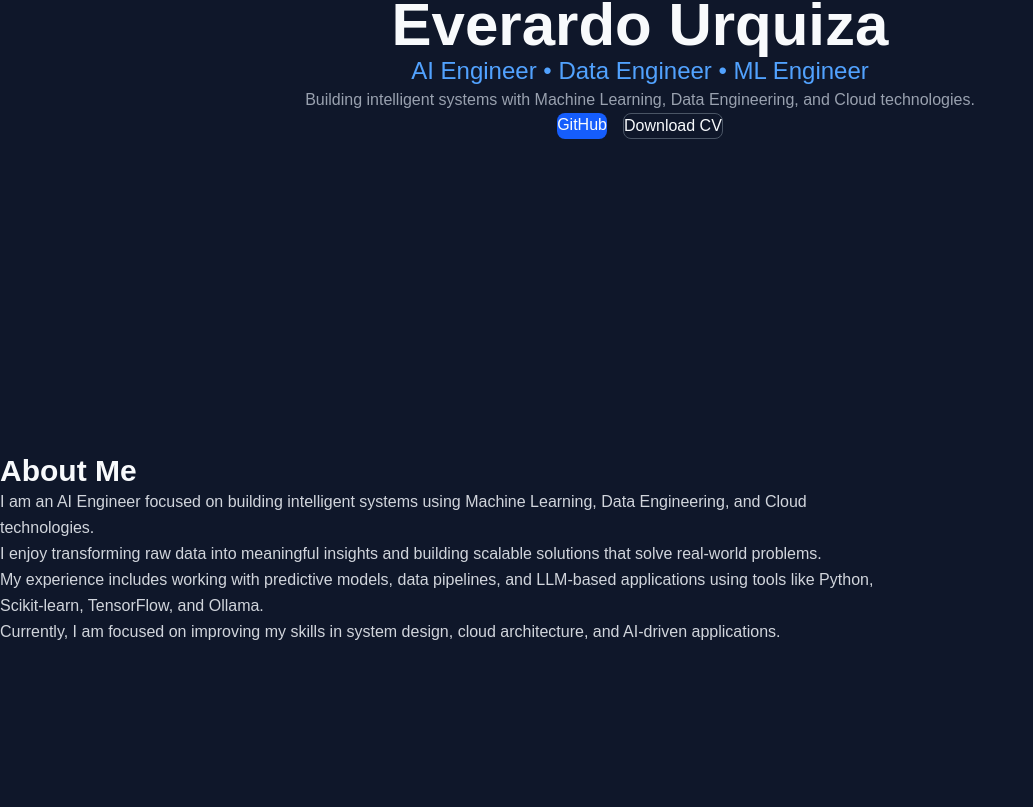
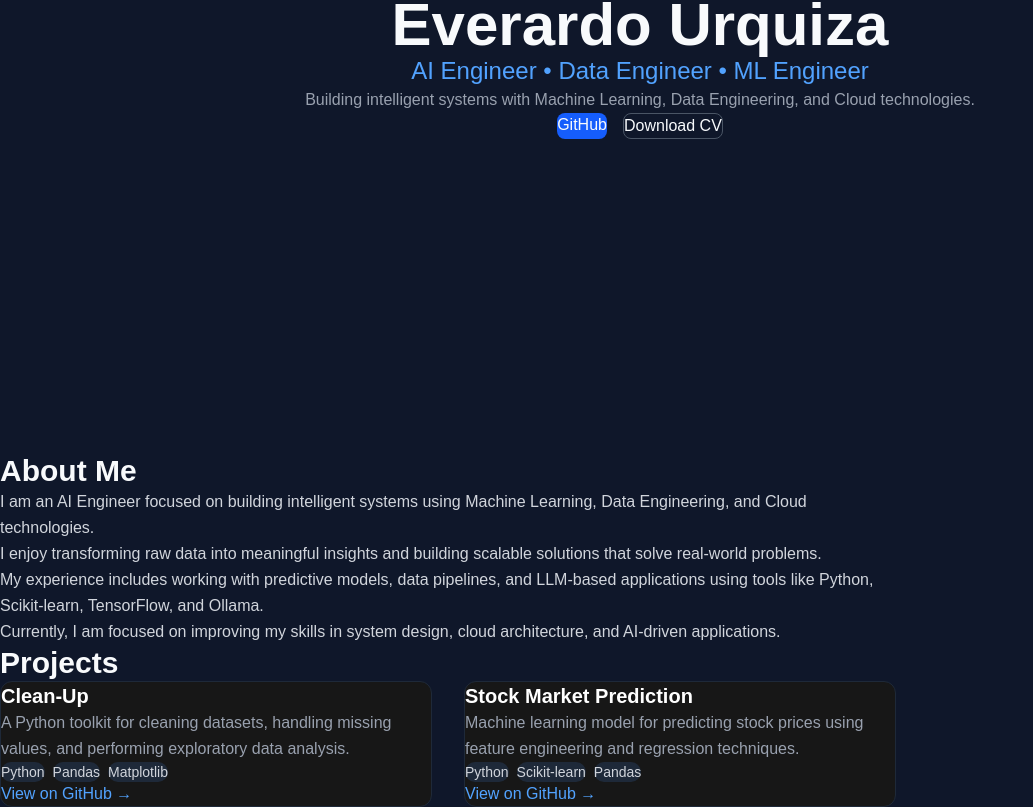
Before and after one commit to eveurquiza/personal-website, a Next.js app: page / in a window 1280 px wide. Shown: the part 347-1154 px from the top of the page, without its empty margins (0-1033 px from the left). Before the commit the page ends 992 px from the top, so only its background shows below. Built offline with nearby package versions, Linux system fonts and the light colour scheme.

Commit message:
Add Projects section with reusable ProjectCard component

```diff
--- a/app/page.tsx
+++ b/app/page.tsx
@@ -1,11 +1,13 @@
 import Hero from '@/components/sections/Hero';
 import About from '@/components/sections/About';
+import Projects from "@/components/sections/Projects";
 
 export default function Home() {
   return (
     <>
       <Hero />
       <About />
+      <Projects />
     </>
   );
 }
--- /dev/null
+++ b/components/sections/Projects.tsx
@@ -0,0 +1,24 @@
+import ProjectCard from "@/components/ui/ProjectCard";
+import { projects } from "@/data/projects";
+
+export default function Projects() {
+  return (
+    <section
+      id="projects"
+      className="max-w-4xl mx-auto px-6 py-24"
+    >
+      <h2 className="text-3xl font-bold mb-8">
+        Projects
+      </h2>
+
+      <div className="grid grid-cols-1 md:grid-cols-2 gap-8">
+        {projects.map((project) => (
+          <ProjectCard
+            key={project.title}
+            project={project}
+          />
+        ))}
+      </div>
+    </section>
+  );
+}
--- /dev/null
+++ b/components/ui/ProjectCard.tsx
@@ -0,0 +1,41 @@
+import Link from "next/link";
+import { Project } from "@/data/projects";
+
+interface ProjectCardProps {
+  project: Project;
+}
+
+export default function ProjectCard({ project }: ProjectCardProps) {
+  return (
+    <article className="rounded-xl border border-gray-800 bg-neutral-900 p-6 transition-all duration-300 hover:-translate-y-1 hover:border-blue-500">
+      <h3 className="text-xl font-semibold text-white">
+        {project.title}
+      </h3>
+
+      <p className="mt-4 text-gray-400 leading-relaxed">
+        {project.description}
+      </p>
+
+      <div className="mt-6 flex flex-wrap gap-2">
+        {project.technologies.map((tech) => (
+          <span
+            key={tech}
+            className="rounded-full bg-gray-800 px-3 py-1 text-sm text-gray-300"
+          >
+            {tech}
+          </span>
+        ))}
+      </div>
+
+      <div className="mt-6">
+        <Link
+          href={project.github}
+          target="_blank"
+          className="text-blue-400 hover:text-blue-300"
+        >
+          View on GitHub →
+        </Link>
+      </div>
+    </article>
+  );
+}
--- /dev/null
+++ b/data/projects.tsx
@@ -0,0 +1,27 @@
+export interface Project {
+  title: string;
+  description: string;
+  technologies: string[];
+  github: string;
+  demo?: string;
+  image: string;
+}
+
+export const projects: Project[] = [
+  {
+    title: "Clean-Up",
+    description:
+      "A Python toolkit for cleaning datasets, handling missing values, and performing exploratory data analysis.",
+    technologies: ["Python", "Pandas", "Matplotlib"],
+    github: "https://github.com/eveurquiza/Clean-up",
+    image: "/images/projects/cleanup.png",
+  },
+  {
+    title: "Stock Market Prediction",
+    description:
+      "Machine learning model for predicting stock prices using feature engineering and regression techniques.",
+    technologies: ["Python", "Scikit-learn", "Pandas"],
+    github: "https://github.com/eveurquiza/Stock-market-prediction",
+    image: "/images/projects/stock-market.png",
+  },
+];
```
